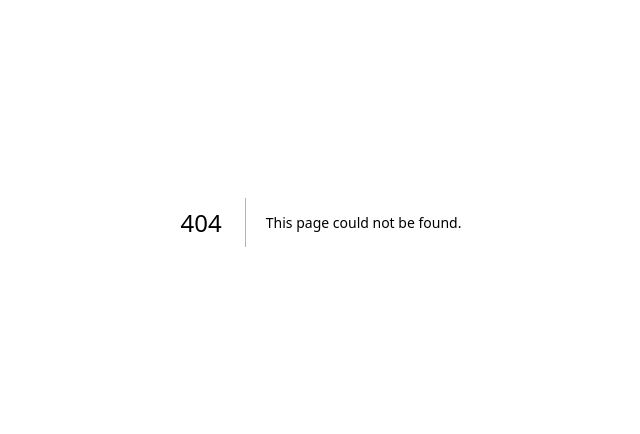
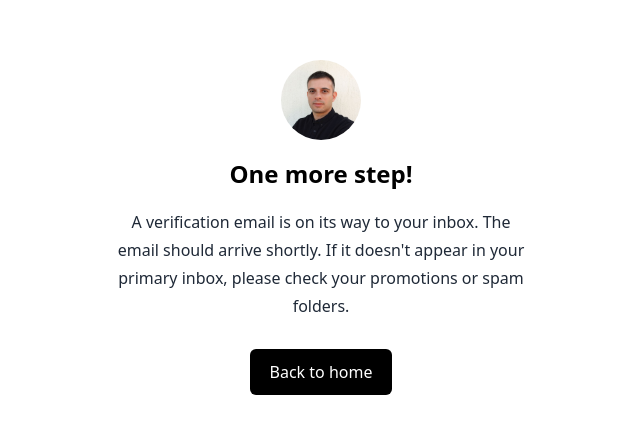
Before and after one commit to benitolopez/lopezb.com, a Next.js app: page /newsletter/confirm in a window 1280 px wide. Before the commit this address had no page. Shown: the part 178-612 px from the top of the page, without its empty margins (319-959 px from the left). Built offline with nearby package versions, Linux system fonts and the light colour scheme.

Commit message:
Add newsletter verify page

```diff
--- /dev/null
+++ b/app/(centered)/newsletter/confirm/page.tsx
@@ -0,0 +1,38 @@
+import type { Metadata } from "next";
+import BackToHome from "@/components/buttons/back-to-home";
+import Image from "next/image";
+
+export const metadata = {
+  title: "Confirm your email address - Benito Lopez",
+  description:
+    "Confirm your email address to complete your newsletter subscription.",
+  robots: {
+    index: false,
+    follow: false,
+  },
+};
+export default function NewsletterConfirm() {
+  return (
+    <div className="page">
+      <div className="max-w-[420px] text-center ">
+        <Image
+          src={`/avatars/me.jpg`}
+          width="80"
+          height="80"
+          className="rounded-full mb-5 mx-auto"
+          alt="Benito Lopez"
+        />
+        <h1 className="title leading-7 text-2xl font-bold text-black mb-5">
+          One more step!
+        </h1>
+        <p className="leading-7 text-gray-800 mb-10">
+          A verification email is on its way to your inbox. The email should
+          arrive shortly. If it doesn't appear in your primary inbox, please
+          check your promotions or spam folders.
+        </p>
+
+        <BackToHome />
+      </div>
+    </div>
+  );
+}
```
